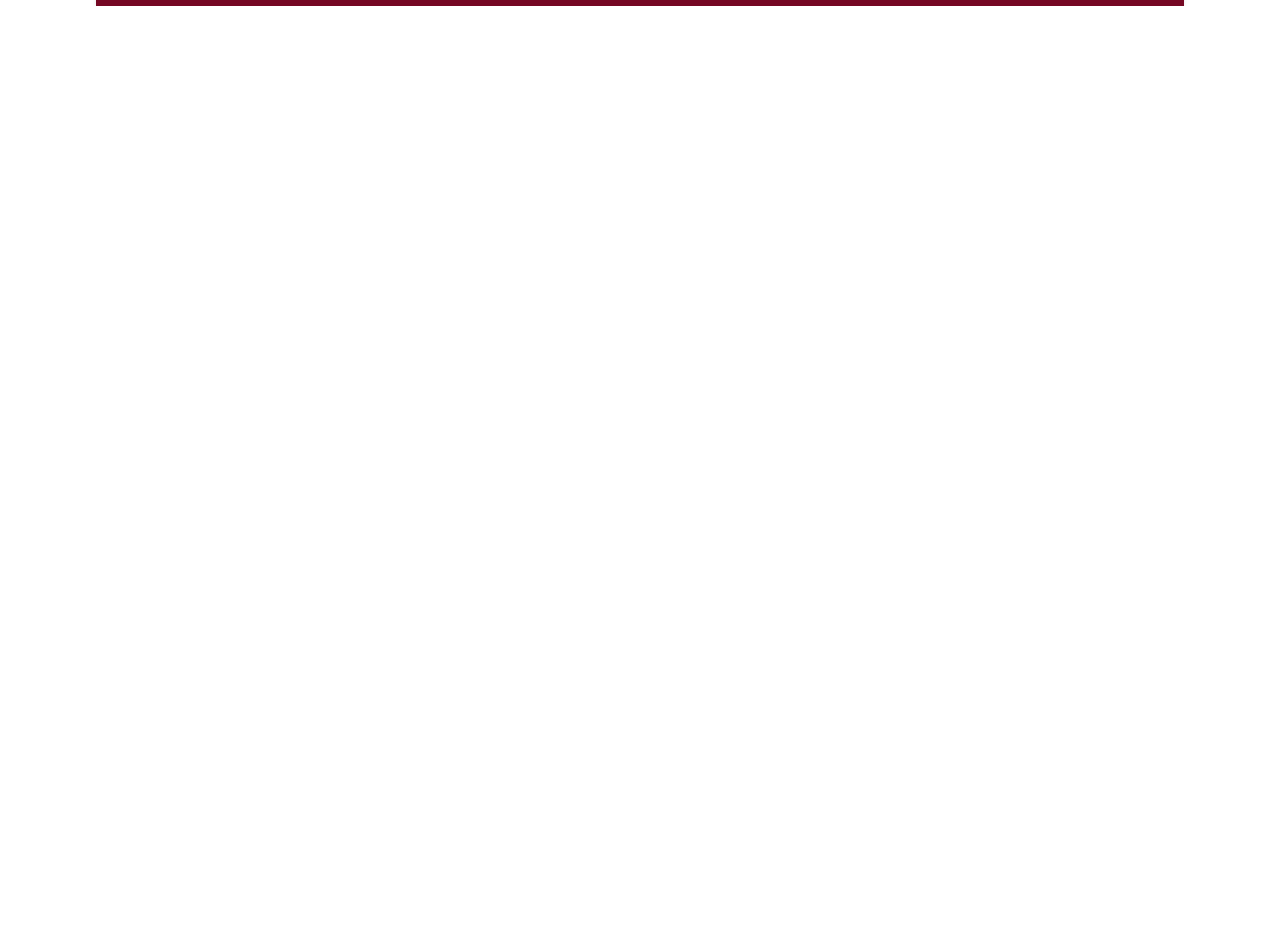
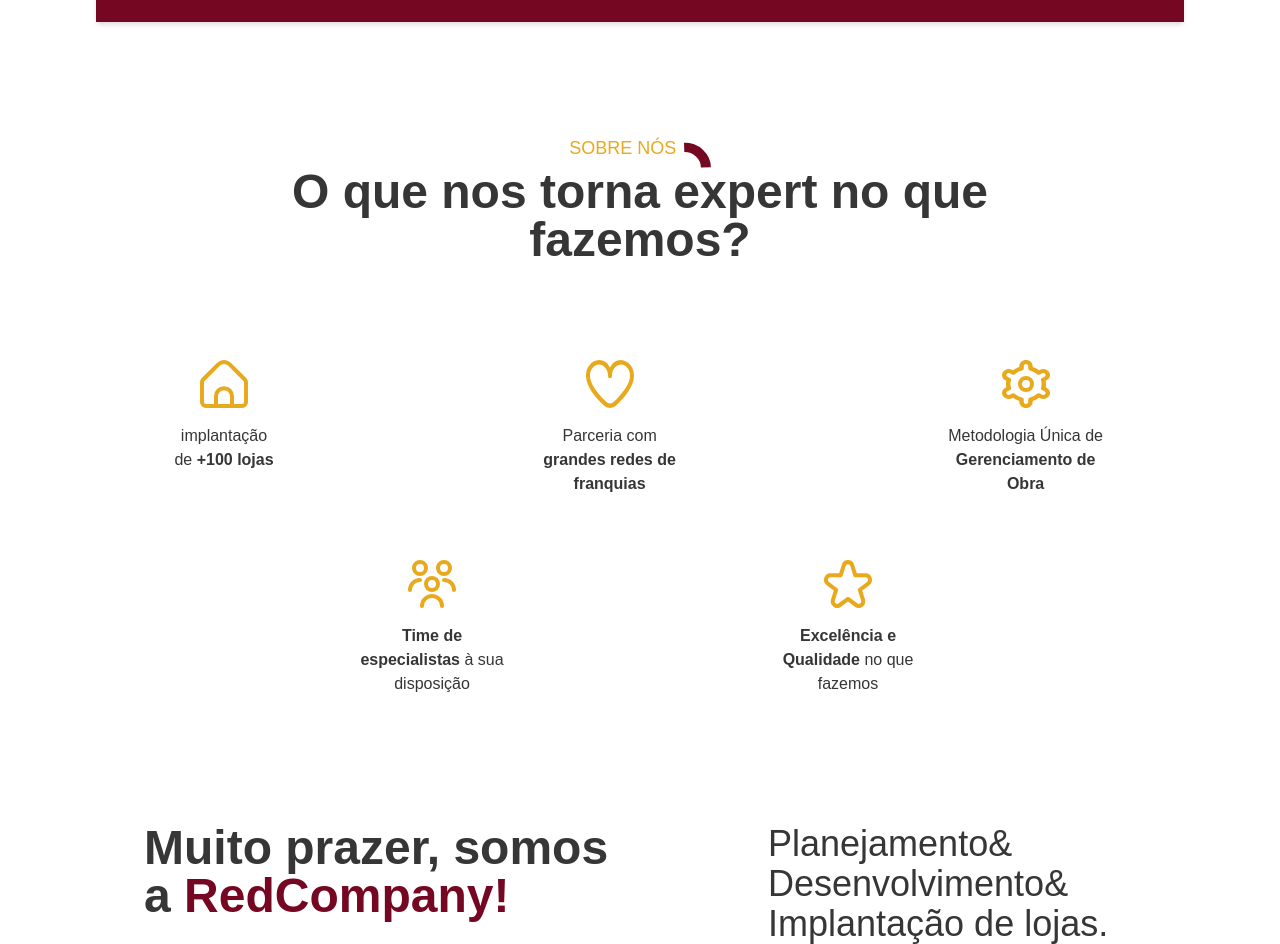
Before and after one commit to LuizCBonini/Redcompany-Landing, a React (Create React App) app: page / in a window 1280 px wide. Shown: the part 4743-5687 px from the top of the page. Before the commit the page ends 4749 px from the top, so only its background shows below. Built offline with nearby package versions, Linux system fonts and the light colour scheme.

Commit message:
Feat: Criação da pagina About

```diff
--- a/src/App.jsx
+++ b/src/App.jsx
@@ -1,11 +1,12 @@
 
 // paginas:
 import Home from './containers/Home';
-import PorqueContratar from './containers/WhyHyre';
+import PorqueContratar from './containers/WhyHire';
 import Implantação from './containers/Implantação';
 import Orçamento from './containers/Orçamento';
 import Carrossel from './containers/Carrossel';
 import Consultor from './containers/Consultor';
+import About from './containers/About';
 
 export default function App() {
   return (
@@ -16,6 +17,7 @@ export default function App() {
       <Orçamento/>
       <Carrossel/>
       <Consultor/>
+      <About/>
     </>
   )
 }
--- /dev/null
+++ b/src/containers/About.jsx
@@ -0,0 +1,58 @@
+// svgs:
+import semiCirculo from '../assets/imgs/svgs/Grupo 10.svg'
+
+// icons:
+import house from '../assets/imgs/icons/larAmarelo.svg'
+import coração from '../assets/imgs/icons/coracao.svg'
+import conf from '../assets/imgs/icons/configuracoes.svg'
+import estrela from '../assets/imgs/icons/estrela.svg'
+import time from '../assets/imgs/icons/usuarios-alt.svg'
+
+const About = () => {
+    return (
+        <section>
+            <span className='flex mx-auto max-w-max mt-28'>
+                <h2 className='text-amarelo font-poppins text-lg uppercase'>sobre nós</h2>
+                <img src={semiCirculo} alt="Um semicírculo ao lado do subtitulo" className='mt-2 ml-2'/>
+            </span>
+
+            <h1 className='text-text font-bold font-poppins text-5xl text-center max-w-4xl mx-auto'>O que nos torna expert no que fazemos?</h1>
+
+            <div className='mx-auto flex flex-wrap mt-24 justify-center max-w-5xl'>
+                <div className='flex flex-col items-center'>
+                    <img src={house} alt="Ícone de uma casa amarela" className='w-12'/>
+                    <p className='text-text font-poppins mt-4'>implantação</p>
+                    <p className='text-text font-poppins'>de <span className='font-bold'>+100 lojas</span></p>
+                </div>
+
+                <div className='flex flex-col items-center ml-64'>
+                    <img src={coração} alt="Ícone de um coração amarelo" className='w-12'/>
+                    <p className='text-text font-poppins text-center mt-4'>Parceria com </p>
+                    <p className='text-text font-poppins font-bold text-center max-w-about-content'>grandes redes de franquias</p>
+                </div>
+
+                <div className='flex flex-col items-center ml-64'>
+                    <img src={conf} alt="Ícone de uma engrenagem amarela" className='w-12'/>
+                    <p className='text-text font-poppins text-center mt-4 max-w-about-content'>Metodologia Única de <span className='font-bold'>Gerenciamento de Obra</span></p>
+                </div>
+
+                <div className='flex flex-col items-center mt-16'>
+                    <img src={time} alt="Ícone de uma engrenagem amarela" className='w-12'/>
+                    <p className='text-text font-poppins text-center mt-4 max-w-about-content'><span className='font-bold'>Time de especialistas </span>à sua disposição </p>
+                </div>
+
+                <div className='flex flex-col items-center ml-64 mt-16'>
+                    <img src={estrela} alt="Ícone de uma engrenagem amarela" className='w-12'/>
+                    <p className='text-text font-poppins text-center mt-4 max-w-about-content'><span className='font-bold'>Excelência e Qualidade </span>no que fazemos </p>
+                </div>
+            </div>
+
+            <span className='flex'>
+                <h2 className='text-text font-bold font-poppins text-5xl max-w-home-title ml-36 mt-32'>Muito prazer, somos a <span className='text-bordo'>RedCompany!</span></h2>
+                <h3 className='text-text font-poppins text-4xl max-w-md ml-36 mt-32'>Planejamento&#38; Desenvolvimento&#38; Implantação de lojas.</h3>
+            </span>
+        </section>
+     );
+}
+
+export default About;
--- a/src/containers/Carrossel.jsx
+++ b/src/containers/Carrossel.jsx
@@ -17,13 +17,13 @@ const Carrossel = () => {
             <div className='mx-auto max-w-md flex justify-between mt-24'>
                 <div className='flex flex-col items-center '>
                     <img src={house} alt="Ícone de uma casa vermelha" className='w-12'/>
-                    <p className='text-text font-poppins font-bold'>+100 lojas</p>
+                    <p className='text-text font-poppins font-bold mt-4'>+100 lojas</p>
                     <p className='text-text font-poppins'>implantadas</p>
                 </div>
 
                 <div className='flex flex-col items-center '>
                     <img src={house} alt="Ícone de uma casa vermelha" className='w-12'/>
-                    <p className='text-text font-poppins font-bold'>+250 lojas</p>
+                    <p className='text-text font-poppins font-bold mt-4'>+250 lojas</p>
                     <p className='text-text font-poppins'>em implantação</p>
                 </div>
             </div>
--- a/tailwind.config.js
+++ b/tailwind.config.js
@@ -15,10 +15,13 @@ module.exports = {
         'title': '#444444',
         'text': '#363636',
         'green': '#4BA883',
+        'amarelo': '#E8A91C',
+        'grey-lighter': '#E5E5E4'
       },
       maxWidth: {
         'home-title': '10em',
         'why-content': '58em',
+        'about-content': '10em',
       },
       margin: {
         'home-title': '11.5%',
```
Also changed, not shown: src/assets/imgs/icons/larAmarelo.svg (added), src/containers/WhyHire.jsx (renamed from src/containers/WhyHyre.jsx).
